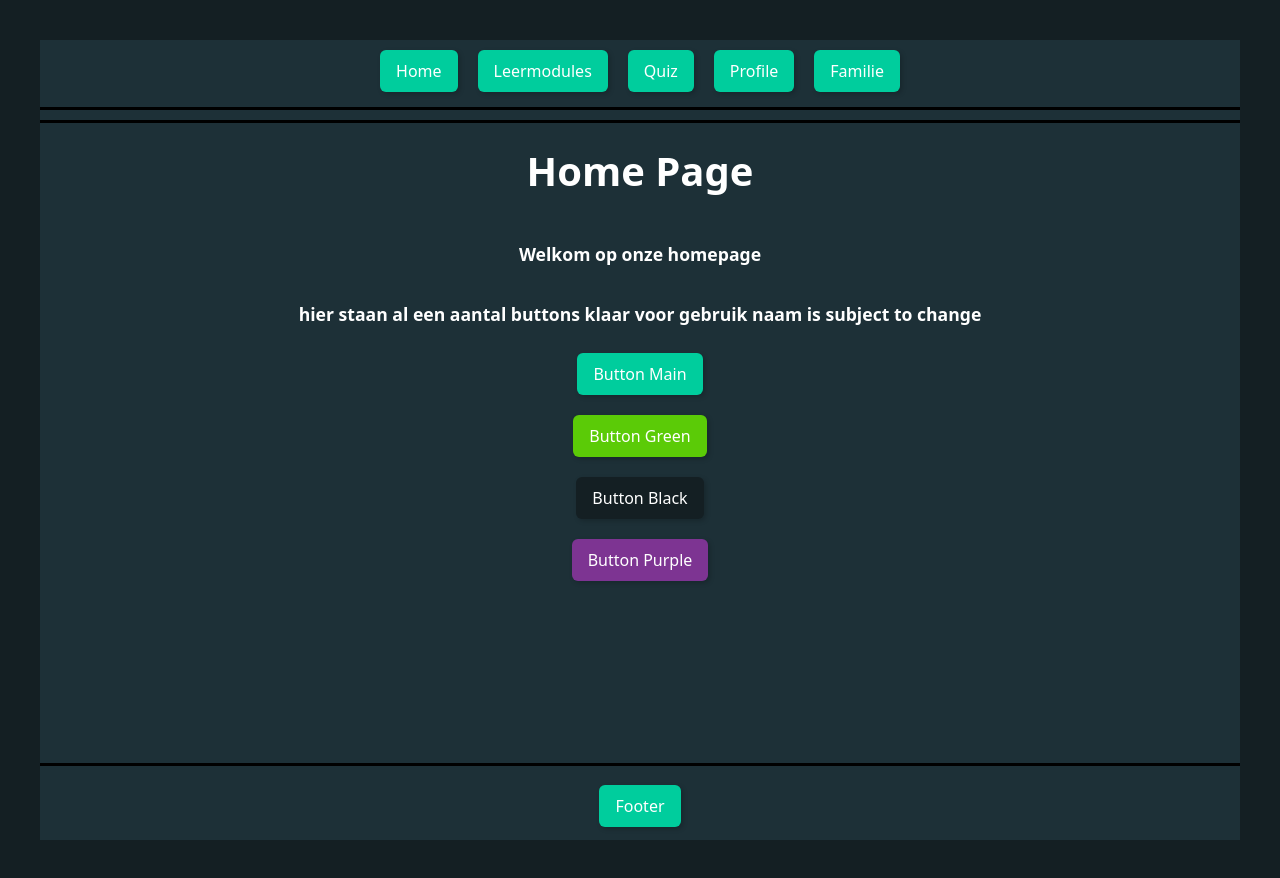
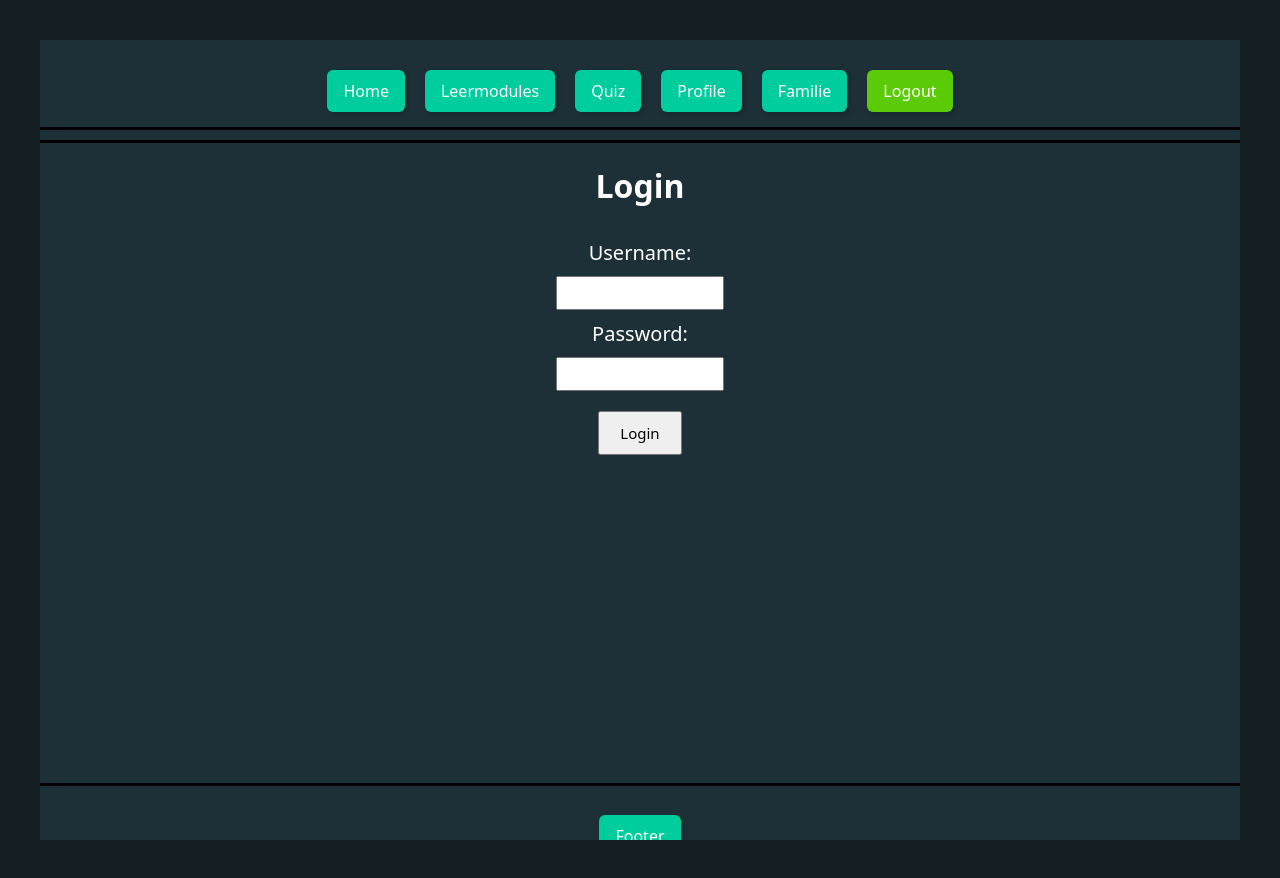
Before and after one commit to BryanBooij/TLE-3, a React (Vite) app: page / in a window 1280 px wide. Built offline with nearby package versions, Linux system fonts and the light colour scheme; a web font is replaced by a local one.

Commit message:
added login page and protected routes for logged in users

```diff
--- a/package.json
+++ b/package.json
@@ -12,7 +12,8 @@
   "dependencies": {
     "react": "^19.2.0",
     "react-dom": "^19.2.0",
-    "react-router": "^7.13.1"
+    "react-router": "^7.13.1",
+    "react-router-dom": "^7.13.1"
   },
   "devDependencies": {
     "@eslint/js": "^9.39.1",
--- /dev/null
+++ b/src/inlog/Login.css
@@ -0,0 +1,27 @@
+.login-container h2{
+    font-size: 30px;
+}
+
+.login-form{
+    display: flex;
+    flex-direction: column;
+    align-items: center;
+    justify-content: center;
+}
+
+label{
+    margin-bottom: 10px;
+    margin-top: 10px;
+    font-size: 20px;
+}
+
+input{
+    font-size: 10px;
+    padding: 8px;
+}
+
+button{
+    margin-top: 20px;
+    font-size: 15px;
+    padding: 10px 20px;
+}
--- /dev/null
+++ b/src/inlog/Login.jsx
@@ -0,0 +1,43 @@
+import { useState } from "react";
+import { useNavigate } from "react-router";
+import "./Login.css"
+import { validateLogin } from "./testLoginData";
+
+function Login(){
+    const [username, setUsername] = useState("");
+    const [password, setPassword] = useState("");
+    const [error, setError] = useState("");
+    const navigate = useNavigate();
+
+    const handleSubmit = (e) => {
+        e.preventDefault();
+
+        if (validateLogin(username, password)) {
+            setError("");
+            localStorage.setItem("token", "loggedin");
+            navigate("/Home");
+        } else {
+            setError("Invalid username or password");
+            setPassword("");
+        }
+    };
+
+    return(
+        <div className="login-container">
+            <h1>Login</h1>
+            <form className="login-form" onSubmit={handleSubmit}>
+                <label htmlFor="username">Username: </label>
+                <input type="text" id="username" name="username" value={username} onChange={(e) => setUsername(e.target.value)} required/>
+
+                <label htmlFor="password">Password: </label>
+                <input type="password" id="password" name="password" value={password} onChange={(e) => setPassword(e.target.value)} required/>
+
+                {error && <p style={{ color: "red", marginTop: "10px" }}>{error}</p>}
+
+                <button type="submit">Login</button>
+            </form>
+        </div>
+    )
+}
+
+export default Login;
--- /dev/null
+++ b/src/inlog/ProtectedRoute.jsx
@@ -0,0 +1,11 @@
+import { Navigate, Outlet } from "react-router-dom";
+
+export default function ProtectedLayout() {
+    const isAuthenticated = localStorage.getItem("token");
+
+    if (!isAuthenticated) {
+        return <Navigate to="/" replace />;
+    }
+
+    return <Outlet />;
+}
--- /dev/null
+++ b/src/inlog/testLoginData.js
@@ -0,0 +1,17 @@
+
+export const testUsers = [
+    {
+        id: 1,
+        username: "admin",
+        password: "admin123"
+    },
+    {
+        id: 2,
+        username: "user",
+        password: "user123"
+    },
+];
+
+export const validateLogin = (username, password) => {
+    return testUsers.find(u => u.username === username && u.password === password);
+};
--- a/src/layout/Layout.jsx
+++ b/src/layout/Layout.jsx
@@ -1,19 +1,26 @@
 import {Outlet, useNavigate} from "react-router";
 import "./Layout.css";
 import ButtonMain from "../buttons/ButtonMain.jsx";
+import ButtonGreen from "../buttons/ButtonGreen.jsx";
 
 function Layout() {
     const navigate = useNavigate();
+    const handleLogout = () => {
+        localStorage.removeItem("token");
+        navigate("/");
+    };
 
     return (
         <div className="layout-container">
             <header className="layout-header">
                 <nav className="layout-nav">
-                    <ButtonMain alt="Home" label="Home" onClick={() => navigate("/")} />
-                    <ButtonMain alt="Leermodules" label="Leermodules" onClick={() => navigate("/leermodule")} />
+                    <ButtonMain alt="Home" label="Home" onClick={() => navigate("/Home")} />
+                    <ButtonMain alt="Leermodules" label="Leermodules" onClick={() => navigate("/Leermodule")} />
                     <ButtonMain alt="Quiz" label="Quiz" onClick={() => navigate("/QuizPage")} />
                     <ButtonMain alt="Profile" label="Profile" onClick={() => navigate("/")} />
                     <ButtonMain alt="Familie" label="Familie" onClick={() => navigate("/")} />
+                    <ButtonGreen alt="Logout" label="Logout" onClick={handleLogout} />
+
                 </nav>
             </header>
             <main className="layout-main">
```
Also changed, not shown: src/App.jsx (+13 -1 lines), 1 other file (tests, documents, lock files or other folders).
